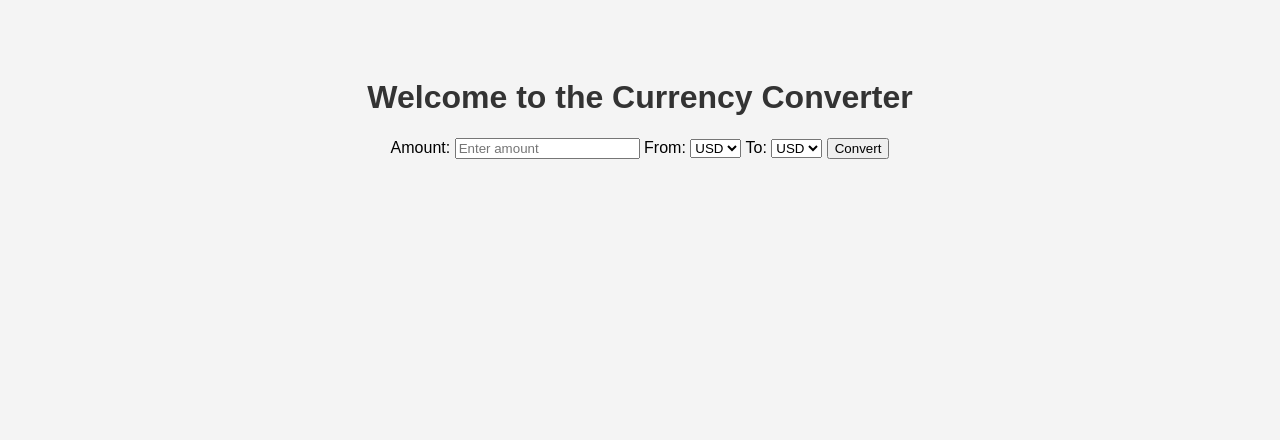
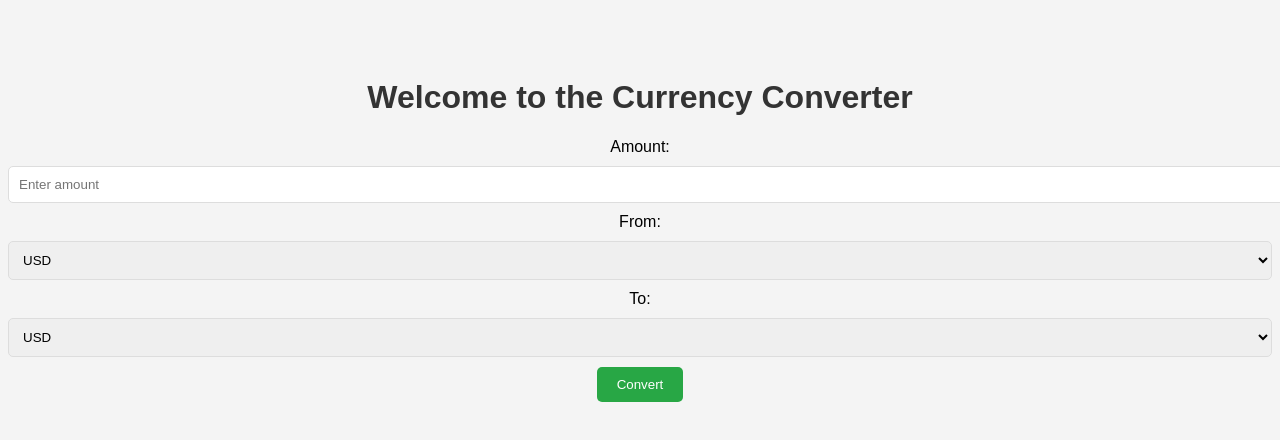
Before and after one commit to naguib-med/project-conversion, a plain HTML site: page index.html in a window 1280 px wide. Drawn offline with Linux system fonts and the light colour scheme.

Commit message:
Amélioration du style et ajustements visuels

```diff
--- a/style.css
+++ b/style.css
@@ -8,3 +8,34 @@ body {
 h1 {
     color: #333;
 }
+
+form {
+    margin-top: 20px;
+}
+
+input, select {
+    width: 100%;
+    padding: 10px;
+    margin: 10px 0;
+    border: 1px solid #ddd;
+    border-radius: 5px;
+}
+
+button {
+    padding: 10px 20px;
+    background-color: #28a745;
+    color: white;
+    border: none;
+    border-radius: 5px;
+    cursor: pointer;
+}
+
+button:hover {
+    background-color: #218838;
+}
+
+#result {
+    font-size: 18px;
+    color: #333;
+    margin-top: 20px;
+}
```
